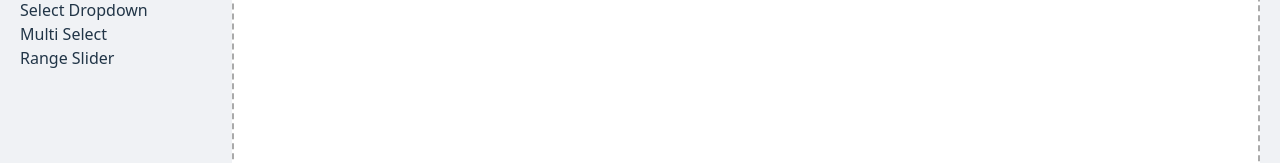
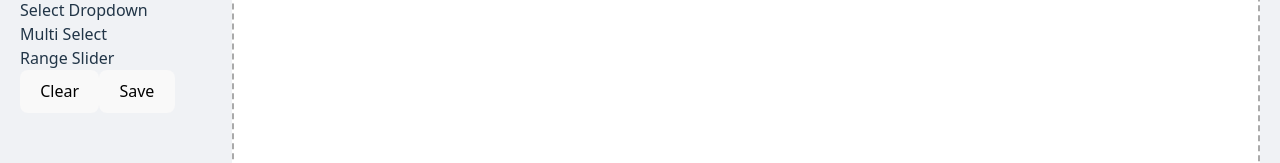
Before and after one commit to Mahdi15-879/Form-builder, a React (Vite) app: page / in a window 1280 px wide. Shown: the part 218-381 px from the top of the page. Built offline with nearby package versions, Linux system fonts and the light colour scheme.

Commit message:
feature: save and clear btn added to sidebar

```diff
--- a/src/App.jsx
+++ b/src/App.jsx
@@ -86,7 +86,7 @@ function App() {
         className="app-container"
         style={{ display: "flex", padding: 20, width: "100%", gap: "2rem" }}
       >
-        <Sidebar />
+        <Sidebar formRows={formRows} setFormRows={setFormRows} />
         <Canvas formRows={formRows} onDeleteField={handleDeleteField} />
       </div>
 
--- a/src/components/sidebar.jsx
+++ b/src/components/sidebar.jsx
@@ -17,7 +17,7 @@ const Item = ({ id, label }) => {
   );
 };
 
-const Sidebar = () => {
+const Sidebar = ({ formRows, setFormRows }) => {
   const elements = [
     { id: "text", label: "Text Input" },
     { id: "number", label: "Number Input" },
@@ -37,6 +37,18 @@ const Sidebar = () => {
           <Item key={el.id} id={el.id} label={el.label} />
         ))}
       </div>
+
+      <div>
+        <button onClick={() => setFormRows([])}>Clear</button>
+        <button
+          onClick={() => {
+            localStorage.setItem("savedForm", JSON.stringify(formRows));
+            alert("Form saved to localStorage!");
+          }}
+        >
+          Save
+        </button>
+      </div>
     </div>
   );
 };
```
